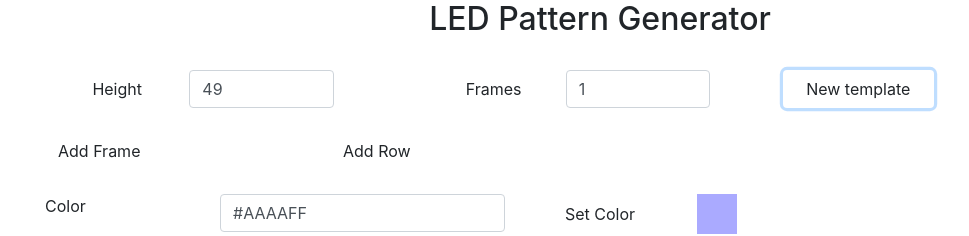
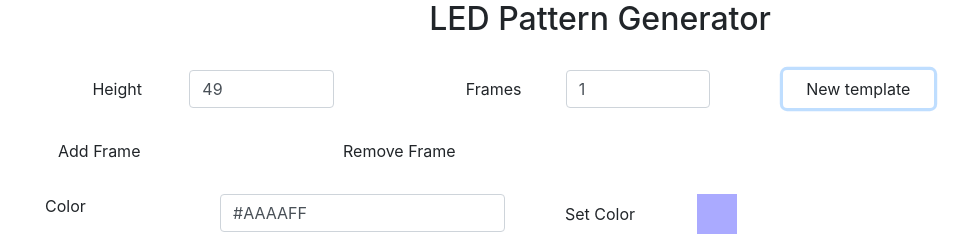
Before and after one commit to themcaffee/led-patterns, a Vue app: page / in a window 1280 px wide. Both pictures are taken after a click on the button "New template". Shown: the top 236 px of the page, without its empty margins (40-1009 px from the left). Built offline with nearby package versions, Linux system fonts and the light colour scheme.

Commit message:
Add pixel -> add frame button

```diff
--- a/index.html
+++ b/index.html
@@ -3,7 +3,7 @@
   <head>
     <meta charset="utf-8">
     <meta name="viewport" content="width=device-width,initial-scale=1.0">
-    <title>led-patterns</title>
+    <title>LED Pattern Generator</title>
   </head>
   <body>
     <div id="app"></div>
--- a/src/App.vue
+++ b/src/App.vue
@@ -22,7 +22,7 @@
           <button class="btn btn-default" @click.prevent="addFrame()">Add Frame</button>
         </span>
         <span class="col-3">
-          <button class="btn btn-default" @click.prevent="addRow()">Add Row</button>
+          <button class="btn btn-default" @click.prevent="removeFrame()">Remove Frame</button>
         </span>
       </div>
       <br>
```
